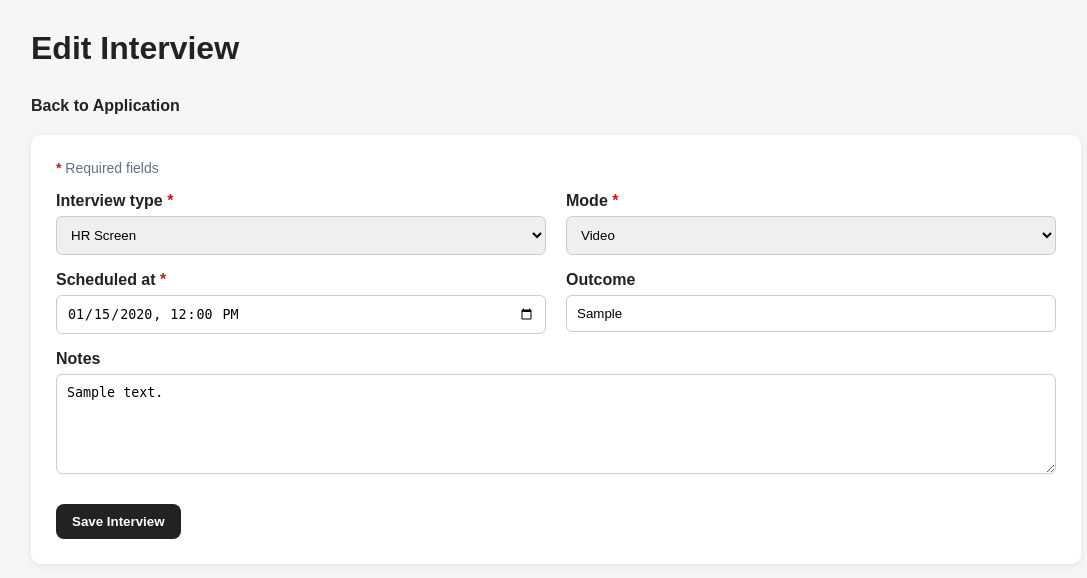
After one commit to AwaisAli-dotcom/job-application-tracker, a Django app: page /interviews/1/edit/ in a window 1280 px wide. The commit adds this page. Shown: the top 578 px of the page, without its empty margins (84-1171 px from the left). Run offline with Django 5.2, Linux system fonts and the light colour scheme; a user stored in the database is signed in; tables that the repository leaves empty hold one stand-in row (values such as "Sample post").

Commit message:
Add interview tracking

```diff
--- a/application/admin.py
+++ b/application/admin.py
@@ -1,6 +1,7 @@
 from django.contrib import admin
-from .models import JobApplication, StatusHistory
+from .models import Interview, JobApplication, StatusHistory
 
 
 admin.site.register(JobApplication)
 admin.site.register(StatusHistory)
+admin.site.register(Interview)
--- a/application/forms.py
+++ b/application/forms.py
@@ -1,6 +1,6 @@
 from django import forms
 from django.utils import timezone
-from .models import JobApplication
+from .models import Interview, JobApplication
 
 
 class JobApplicationForm(forms.ModelForm):
@@ -86,3 +86,23 @@ class JobApplicationForm(forms.ModelForm):
             raise forms.ValidationError('Application date cannot be in the future.')
 
         return application_date
+
+
+class InterviewForm(forms.ModelForm):
+    class Meta:
+        model = Interview
+        fields = [
+            'interview_type',
+            'mode',
+            'scheduled_at',
+            'outcome',
+            'notes',
+        ]
+        widgets = {
+            'scheduled_at': forms.DateTimeInput(attrs={'type': 'datetime-local'}),
+        }
+        error_messages = {
+            'scheduled_at': {
+                'required': 'Interview date and time is required.',
+            },
+        }
--- a/application/models.py
+++ b/application/models.py
@@ -106,3 +106,62 @@ class StatusHistory(models.Model):
 
     def __str__(self):
         return f"{self.application} moved from {self.old_status} to {self.new_status}"
+
+
+class Interview(models.Model):
+    INTERVIEW_TYPE_CHOICES = [
+        ('hr_screen', 'HR Screen'),
+        ('hiring_manager', 'Hiring Manager'),
+        ('technical', 'Technical'),
+        ('take_home_review', 'Take-home Review'),
+        ('final', 'Final'),
+        ('other', 'Other'),
+    ]
+
+    MODE_CHOICES = [
+        ('video', 'Video'),
+        ('phone', 'Phone'),
+        ('onsite', 'On-site'),
+        ('other', 'Other'),
+    ]
+
+    user = models.ForeignKey(
+        settings.AUTH_USER_MODEL,
+        on_delete=models.CASCADE,
+        related_name='interviews'
+    )
+    application = models.ForeignKey(
+        JobApplication,
+        on_delete=models.CASCADE,
+        related_name='interviews'
+    )
+    interview_type = models.CharField(
+        max_length=30,
+        choices=INTERVIEW_TYPE_CHOICES,
+        default='hr_screen'
+    )
+    mode = models.CharField(
+        max_length=20,
+        choices=MODE_CHOICES,
+        default='video'
+    )
+    scheduled_at = models.DateTimeField()
+    outcome = models.CharField(
+        max_length=150,
+        blank=True
+    )
+    notes = models.TextField(
+        blank=True
+    )
+    created_at = models.DateTimeField(
+        auto_now_add=True
+    )
+    updated_at = models.DateTimeField(
+        auto_now=True
+    )
+
+    class Meta:
+        ordering = ['scheduled_at']
+
+    def __str__(self):
+        return f"{self.application} interview on {self.scheduled_at}"
--- a/application/static/application/style.css
+++ b/application/static/application/style.css
@@ -989,3 +989,31 @@ h1 {
     color: #667085;
     font-size: 13px;
 }
+
+.interview-list {
+    display: grid;
+    gap: 10px;
+}
+
+.interview-item {
+    display: flex;
+    justify-content: space-between;
+    gap: 12px;
+    align-items: center;
+    padding: 10px 0;
+    border-bottom: 1px solid #eef2f7;
+}
+
+.interview-item span {
+    display: block;
+    margin-top: 4px;
+    color: #667085;
+    font-size: 13px;
+}
+
+@media (max-width: 700px) {
+    .interview-item {
+        align-items: flex-start;
+        flex-direction: column;
+    }
+}
--- a/application/templates/application/application_list.html
+++ b/application/templates/application/application_list.html
@@ -17,6 +17,7 @@
             <div class="dashboard-nav">
                 <a href="{% url 'dashboard' %}">Dashboard</a>
                 <a href="{% url 'kanban_board' %}">Kanban</a>
+                <a href="{% url 'interview_list' %}">Interviews</a>
             </div>
             <a class="add-button" href="{% url 'application_create' %}">
                 + Add Application
--- /dev/null
+++ b/application/templates/application/interview_form.html
@@ -0,0 +1,40 @@
+{% load static %}
+<!DOCTYPE html>
+<html>
+<head>
+    <title>Interview - {{ application.company }}</title>
+    <link rel="stylesheet" href="{% static 'application/style.css' %}">
+</head>
+<body>
+
+<div class="container">
+    <h1>{% if interview %}Edit Interview{% else %}Add Interview{% endif %}</h1>
+    <a class="back-link" href="{% url 'application_detail' application.pk %}">
+        Back to Application
+    </a>
+
+    <form method="POST" class="form-card">
+        {% csrf_token %}
+
+        <p class="required-note"><span class="required-marker">*</span> Required fields</p>
+
+        {% for field in form %}
+            <div class="form-field">
+                <label for="{{ field.id_for_label }}">
+                    {{ field.label }}
+                    {% if field.field.required %}
+                        <span class="required-marker" aria-hidden="true">*</span>
+                        <span class="sr-only">required</span>
+                    {% endif %}
+                </label>
+                {{ field }}
+                {{ field.errors }}
+            </div>
+        {% endfor %}
+
+        <button type="submit">Save Interview</button>
+    </form>
+</div>
+
+</body>
+</html>
--- a/application/urls.py
+++ b/application/urls.py
@@ -5,10 +5,14 @@ urlpatterns = [
     path('accounts/register/', views.register, name='register'),
     path('', views.home, name='home'),
     path('dashboard/', views.dashboard, name='dashboard'),
+    path('interviews/', views.interview_list, name='interview_list'),
     path('applications/', views.application_list, name='application_list'),
     path('applications/kanban/', views.kanban_board, name='kanban_board'),
     path('applications/<int:pk>/', views.application_detail, name='application_detail'),
     path('applications/<int:pk>/status/', views.update_application_status, name='application_status_update'),
+    path('applications/<int:application_pk>/interviews/add/', views.interview_create, name='interview_create'),
+    path('interviews/<int:pk>/edit/', views.interview_update, name='interview_update'),
+    path('interviews/<int:pk>/delete/', views.interview_delete, name='interview_delete'),
     path('add/', views.application_create, name='application_create'),
     path('edit/<int:pk>/', views.application_update, name='application_update'),
     path('delete/<int:pk>/', views.application_delete, name='application_delete'),
--- a/application/views.py
+++ b/application/views.py
@@ -12,8 +12,8 @@ from django.utils import timezone
 from django.utils.dateparse import parse_date
 from django.views.decorators.http import require_http_methods, require_POST
 
-from .models import JobApplication, StatusHistory
-from .forms import JobApplicationForm
+from .models import Interview, JobApplication, StatusHistory
+from .forms import InterviewForm, JobApplicationForm
 
 
 def home(request):
@@ -114,6 +114,10 @@ def dashboard(request):
         for value, label in JobApplication.STATUS_CHOICES
     ]
     max_status_count = max([item['count'] for item in status_chart] + [1])
+    upcoming_interviews = Interview.objects.filter(
+        user=request.user,
+        scheduled_at__gte=timezone.now()
+    ).select_related('application').order_by('scheduled_at')[:5]
 
     return render(
         request,
@@ -133,6 +137,7 @@ def dashboard(request):
             'max_monthly_count': max_monthly_count,
             'status_chart': status_chart,
             'max_status_count': max_status_count,
+            'upcoming_interviews': upcoming_interviews,
         }
     )
 
@@ -232,6 +237,105 @@ def application_detail(request, pk):
         request,
         'application/application_detail.html',
         {'job': job}
+    )
+
+
+@login_required
+def interview_list(request):
+    interviews = Interview.objects.filter(user=request.user).select_related('application')
+    now = timezone.now()
+
+    return render(
+        request,
+        'application/interview_list.html',
+        {
+            'upcoming_interviews': interviews.filter(scheduled_at__gte=now).order_by('scheduled_at'),
+            'past_interviews': interviews.filter(scheduled_at__lt=now).order_by('-scheduled_at'),
+        }
+    )
+
+
+@login_required
+def interview_create(request, application_pk):
+    application = get_object_or_404(
+        JobApplication,
+        pk=application_pk,
+        user=request.user
+    )
+
+    if request.method == 'POST':
+        form = InterviewForm(request.POST)
+
+        if form.is_valid():
+            interview = form.save(commit=False)
+            interview.user = request.user
+            interview.application = application
+            interview.save()
+
+            return redirect('application_detail', pk=application.pk)
+
+    else:
+        form = InterviewForm()
+
+    return render(
+        request,
+        'application/interview_form.html',
+        {
+            'form': form,
+            'application': application,
+        }
+    )
+
+
+@login_required
+def interview_update(request, pk):
+    interview = get_object_or_404(
+        Interview.objects.select_related('application'),
+        pk=pk,
+        user=request.user
+    )
+
+    if request.method == 'POST':
+        form = InterviewForm(request.POST, instance=interview)
+
+        if form.is_valid():
+            form.save()
+
+            return redirect('application_detail', pk=interview.application.pk)
+
+    else:
+        form = InterviewForm(instance=interview)
+
+    return render(
+        request,
+        'application/interview_form.html',
+        {
+            'form': form,
+            'application': interview.application,
+            'interview': interview,
+        }
+    )
+
+
+@login_required
+@require_http_methods(['GET', 'POST'])
+def interview_delete(request, pk):
+    interview = get_object_or_404(
+        Interview.objects.select_related('application'),
+        pk=pk,
+        user=request.user
+    )
+
+    if request.method == 'POST':
+        application_pk = interview.application.pk
+        interview.delete()
+
+        return redirect('application_detail', pk=application_pk)
+
+    return render(
+        request,
+        'application/interview_confirm_delete.html',
+        {'interview': interview}
     )
 
 
```
Also changed, not shown: application/templates/application/application_detail.html (+25 -0 lines), application/templates/application/dashboard.html (+18 -0 lines), application/templates/application/interview_confirm_delete.html (added, +39 -0 lines), application/templates/application/interview_list.html (added, +71 -0 lines), application/tests.py (+185 -1 lines), application/migrations/0003_interview.py (added).
